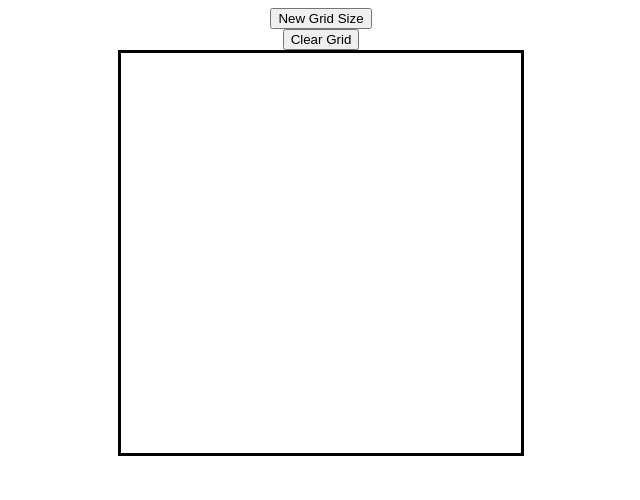
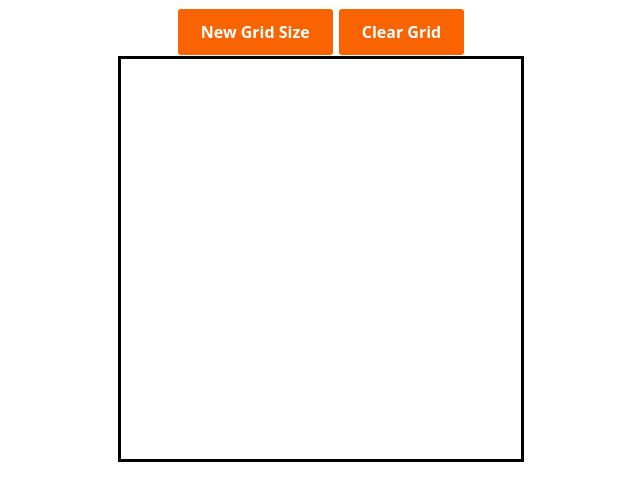
Before and after one commit to heyitsmadan/sketchPad, a plain HTML site: page index.html in a window 1280 px wide. Shown: the whole page, without its empty margins (319-959 px from the left). Drawn offline with Linux system fonts and the light colour scheme.

Commit message:
Add button style

```diff
--- a/index.html
+++ b/index.html
@@ -9,8 +9,10 @@
     <title>Sketch Pad</title>
 </head>
 <body>
-    <button class="new">New Grid Size</button>
-    <button class="clear">Clear Grid</button>
+    <div class="buttons">
+        <button class="new">New Grid Size</button>
+        <button class="clear">Clear Grid</button>
+    </div>
     <div class="container"></div>
 </body>
 </html>
--- a/style.css
+++ b/style.css
@@ -6,9 +6,52 @@ body{
 }
 
 .container{
-    width:640px;
-    height:640px;
     border: solid black;
     display:flex;
     flex-wrap: wrap;
 }
+
+button {
+  align-items: center;
+  background-clip: padding-box;
+  background-color: #fa6400;
+  border: 1px solid transparent;
+  border-radius: .25rem;
+  box-shadow: rgba(0, 0, 0, 0.02) 0 1px 3px 0;
+  box-sizing: border-box;
+  color: #fff;
+  cursor: pointer;
+  display: inline-flex;
+  font-family: system-ui,-apple-system,system-ui,"Helvetica Neue",Helvetica,Arial,sans-serif;
+  font-size: 16px;
+  font-weight: 600;
+  justify-content: center;
+  line-height: 1.25;
+  margin: 0;
+  min-height: 3rem;
+  padding: calc(.875rem - 1px) calc(1.5rem - 1px);
+  position: relative;
+  text-decoration: none;
+  transition: all 250ms;
+  user-select: none;
+  -webkit-user-select: none;
+  touch-action: manipulation;
+  vertical-align: baseline;
+  width: auto;
+}
+
+button:hover,
+button:focus {
+  background-color: #fb8332;
+  box-shadow: rgba(0, 0, 0, 0.1) 0 4px 12px;
+}
+
+button:hover {
+  transform: translateY(-1px);
+}
+
+button:active {
+  background-color: #c85000;
+  box-shadow: rgba(0, 0, 0, .06) 0 2px 4px;
+  transform: translateY(0);
+}
```
